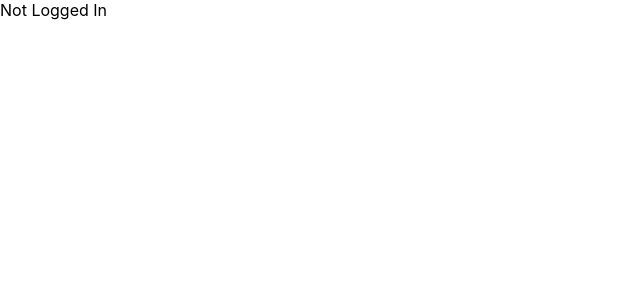
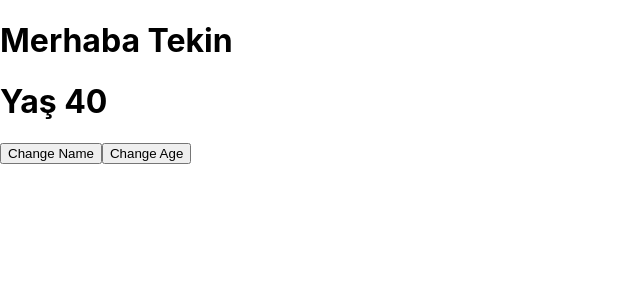
Before and after one commit to gundogdutekin/React-Learning, a React (Create React App) app: page / in a window 1280 px wide. Shown: the top 300 px of the page, without its empty margins (0-640 px from the left). Built offline with nearby package versions, Linux system fonts and the light colour scheme.

Commit message:
useState usage

```diff
--- a/src/App.js
+++ b/src/App.js
@@ -1,13 +1,22 @@
-import './App.css';
-import User from "./components/User";
-
+import { useState } from "react";
+//import User from "./components/User";
 function App() {
 
+  const [name,setName]=useState("Tekin");
+  const [age,setAge]=useState(40);
+
   return (
-    <div >
+    <>
+    <h1>Merhaba {name}</h1>
+    <h1>Yaş {age}</h1>
+    <button onClick={()=>setName("Emin Burak")}>Change Name</button>
+    <button onClick={()=>setAge(27)}>Change Age</button>
+    </>
+   /* <div >
        <User adress={{title:'Bağcılar/İstanbul',zip:34495}} name={"Tekin"} surname="Gündoğdu" isloggedIn={true} friends={['Ali','Veli','Deli','Ahmet']}/>
 
-    </div>
+    </div>*/
+
   );
 }
 
```
